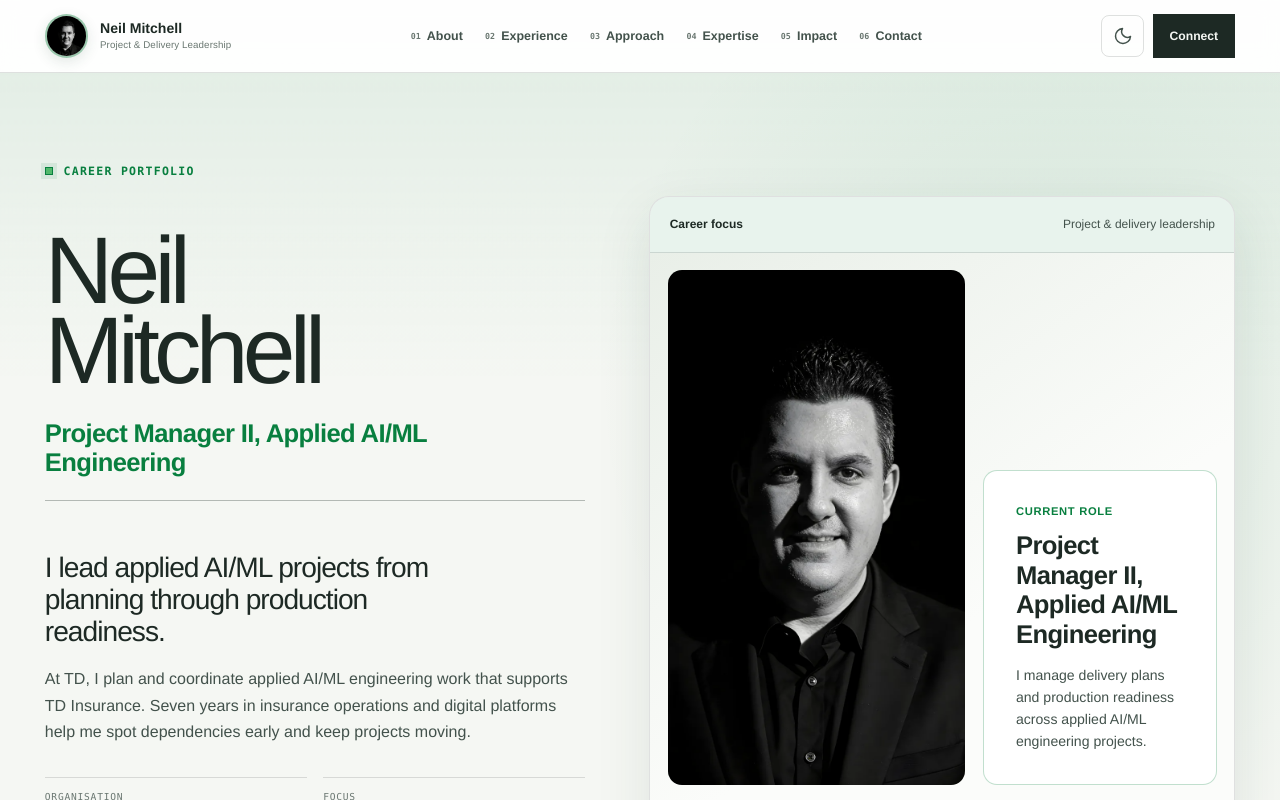
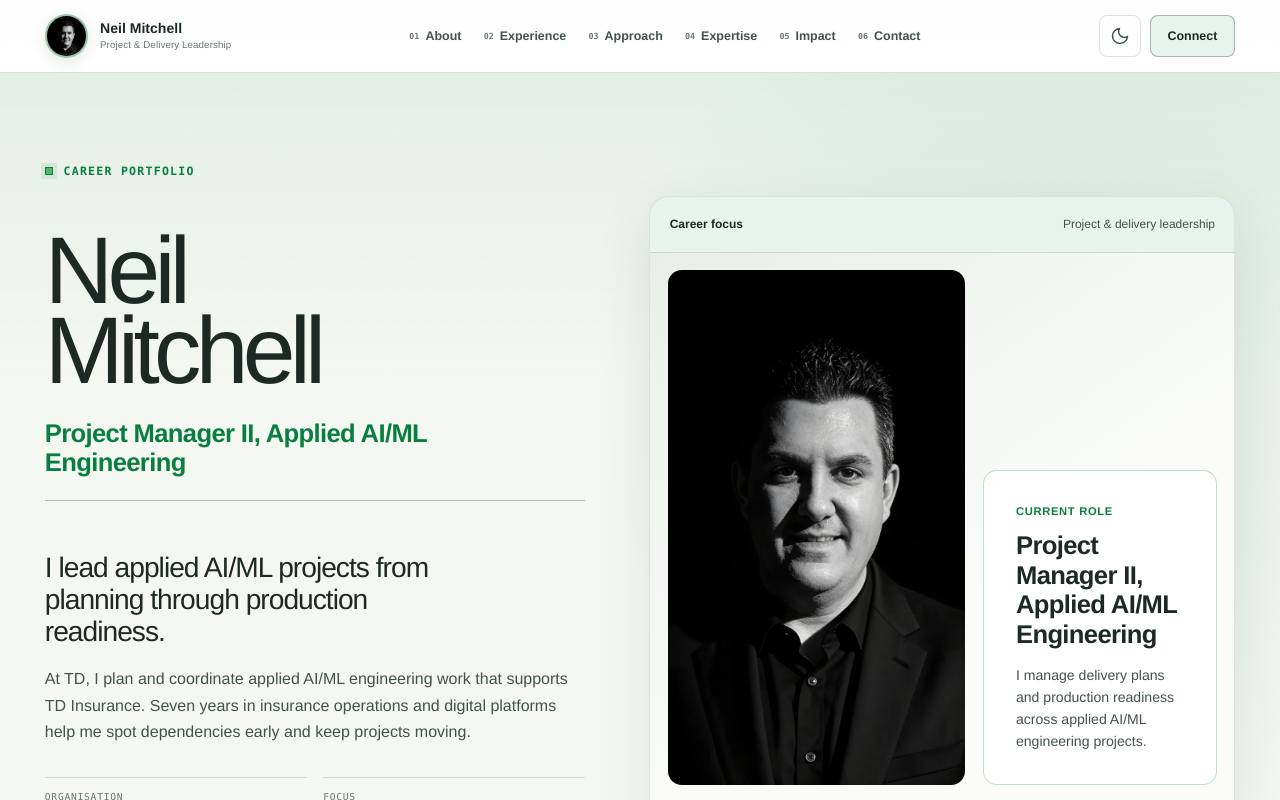
Before and after one commit to CRSD-Lau/Personal-Site, a Next.js app: page / in a window 1280 px wide. Shown: the top 800 px of the page. Built offline with nearby package versions, Linux system fonts and the light colour scheme.

Commit message:
style: refine header connect action

```diff
--- a/app/globals.css
+++ b/app/globals.css
@@ -405,22 +405,33 @@ button {
 }
 
 .nav-contact {
-  padding: 0.72rem 1rem;
-  border: 1px solid var(--color-ink);
-  background: var(--color-ink);
-  color: var(--color-canvas);
-  font-size: 0.76rem;
+  display: inline-flex;
+  height: 2.65rem;
+  align-items: center;
+  justify-content: center;
+  padding: 0 1.05rem;
+  border: 1px solid var(--color-border-strong);
+  border-radius: var(--radius-small);
+  background: var(--color-signal-soft);
+  color: var(--color-ink);
+  font-size: 0.78rem;
   font-weight: 700;
   transition:
     background 180ms ease,
     border-color 180ms ease,
-    color 180ms ease;
+    color 180ms ease,
+    transform 180ms ease;
 }
 
 .nav-contact:hover {
   border-color: var(--color-signal);
   background: var(--color-signal);
   color: var(--color-surface-raised);
+  transform: translateY(-1px);
+}
+
+.dark .nav-contact:hover {
+  color: #071311;
 }
 
 .menu-toggle {
```
